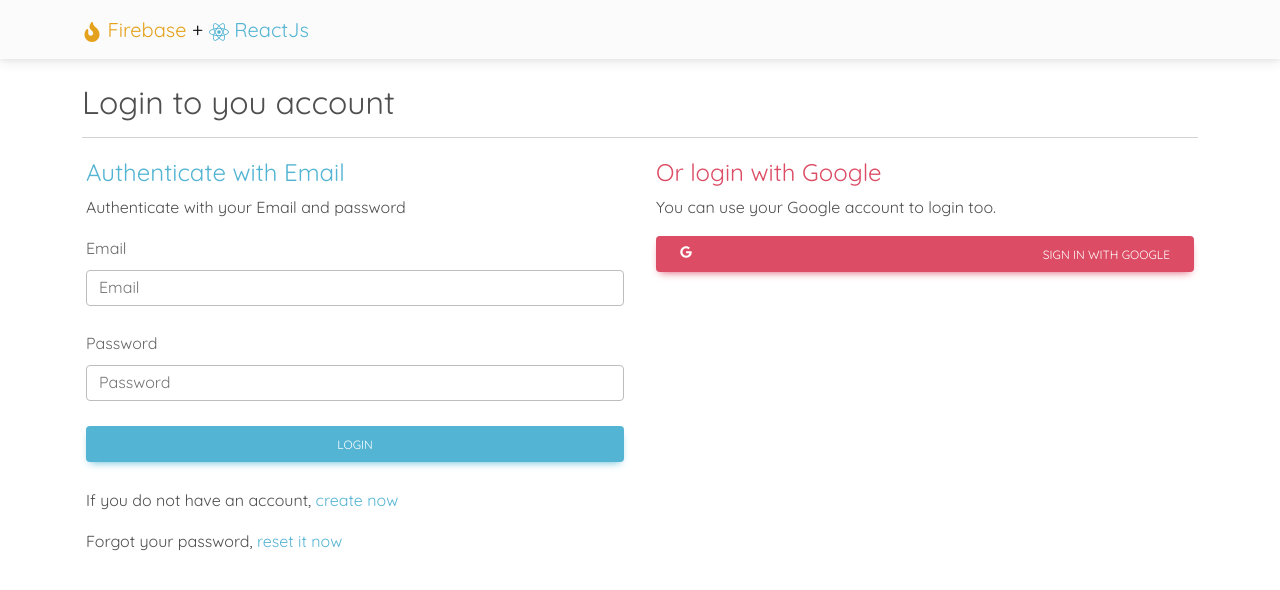
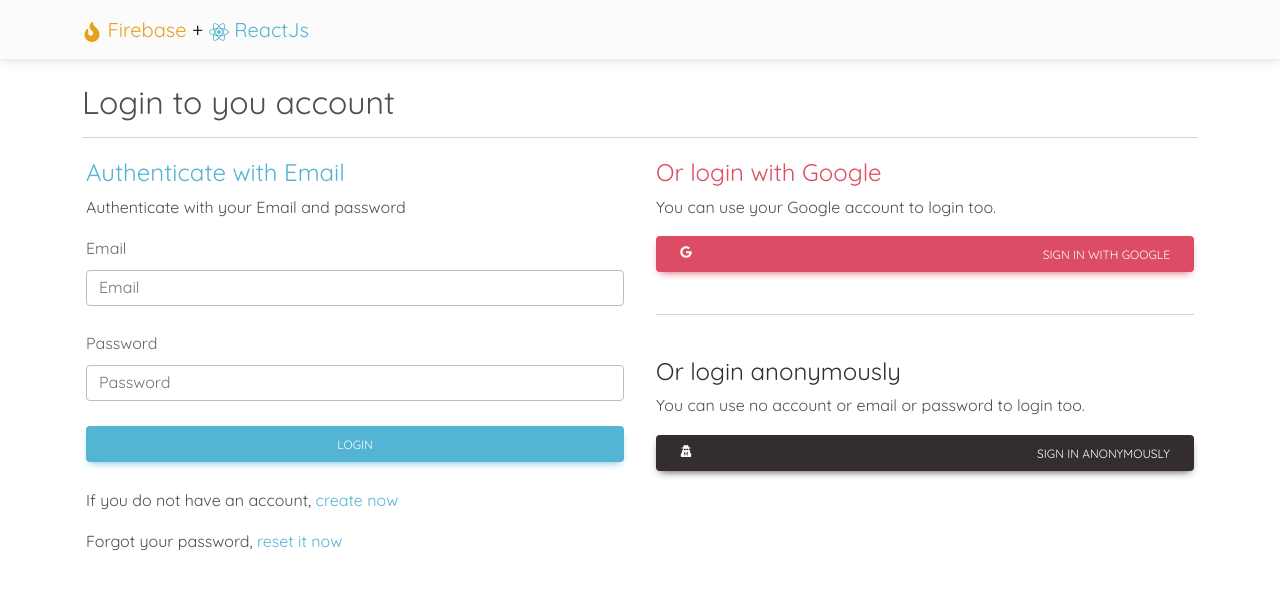
Before and after one commit to BlackIQ/react-firebase, a React (Create React App) app: page /login in a window 1280 px wide. Shown: the top 590 px of the page. Built offline with nearby package versions, Linux system fonts and the light colour scheme; no server answers.

Commit message:
Added anonLogin in front-end

```diff
--- a/src/pages/login.jsx
+++ b/src/pages/login.jsx
@@ -1,8 +1,8 @@
-import {FaGoogle} from "react-icons/fa";
+import {FaGoogle, FaUserSecret} from "react-icons/fa";
 import {Link, useHistory} from "react-router-dom";
 import {useState, useEffect} from "react";
 
-import {auth, loginWithEmailPassword, signInWithGoogle} from "../firebase/firebase";
+import {auth, loginWithEmailPassword, anonLogin, signInWithGoogle} from "../firebase/firebase";
 import {useAuthState} from "react-firebase-hooks/auth";
 
 const Login = () => {
@@ -47,6 +47,13 @@ const Login = () => {
                         <h4 className='text-danger'>Or login with Google</h4>
                         <p>You can use your Google account to login too.</p>
                         <button onClick={() => signInWithGoogle()} className='btn btn-danger w-100'><FaGoogle className='float-start' /><span className='float-end'>Sign in with Google</span></button>
+                        <br />
+                        <br />
+                        <hr />
+                        <br />
+                        <h4 className='text-dark'>Or login anonymously</h4>
+                        <p>You can use no account or email or password to login too.</p>
+                        <button onClick={() => anonLogin()} className='btn btn-dark w-100'><FaUserSecret className='float-start' /><span className='float-end'>Sign in Anonymously</span></button>
                     </div>
                 </div>
             </div>
```
